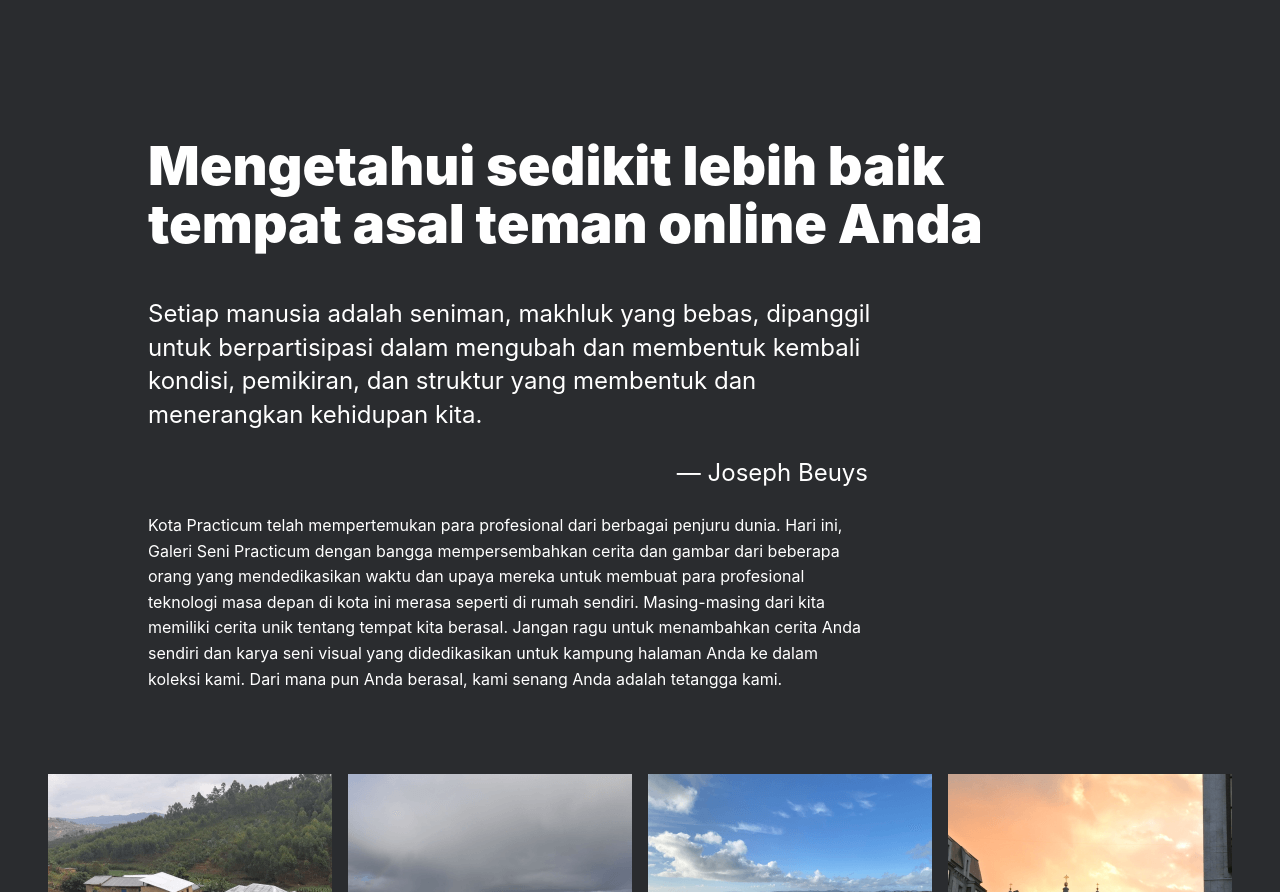
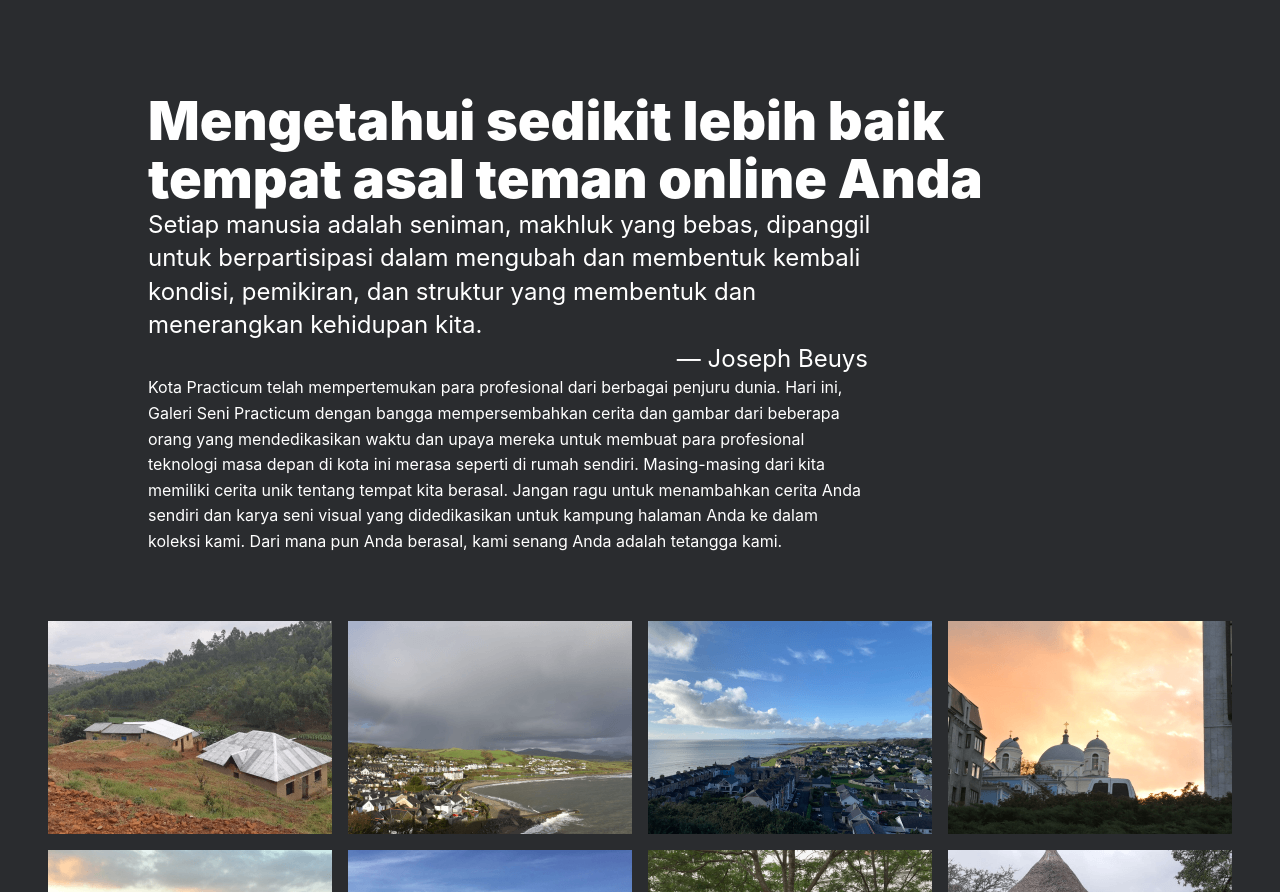
Before and after one commit to poiseAde/web_project_3_id, a plain HTML site: page index.html in a window 1280 px wide. Shown: the part 1241-2133 px from the top of the page. Drawn offline with Linux system fonts and the light colour scheme.

Commit message:
remove default margin and padding

```diff
--- a/pages/index.css
+++ b/pages/index.css
@@ -8,9 +8,14 @@
 @import url(../blocks/cover.css);
 @import url(../blocks/footer.css);
 
+* {
+  margin: 0;
+  padding: 0;
+  /* remove default margin and padding*/
+}
+
 .page {
   margin: 0 auto;
-  padding: 0;
   min-width: 320px;
   max-width: 1280px;
   font-family: "Inter", sans-serif;
```
